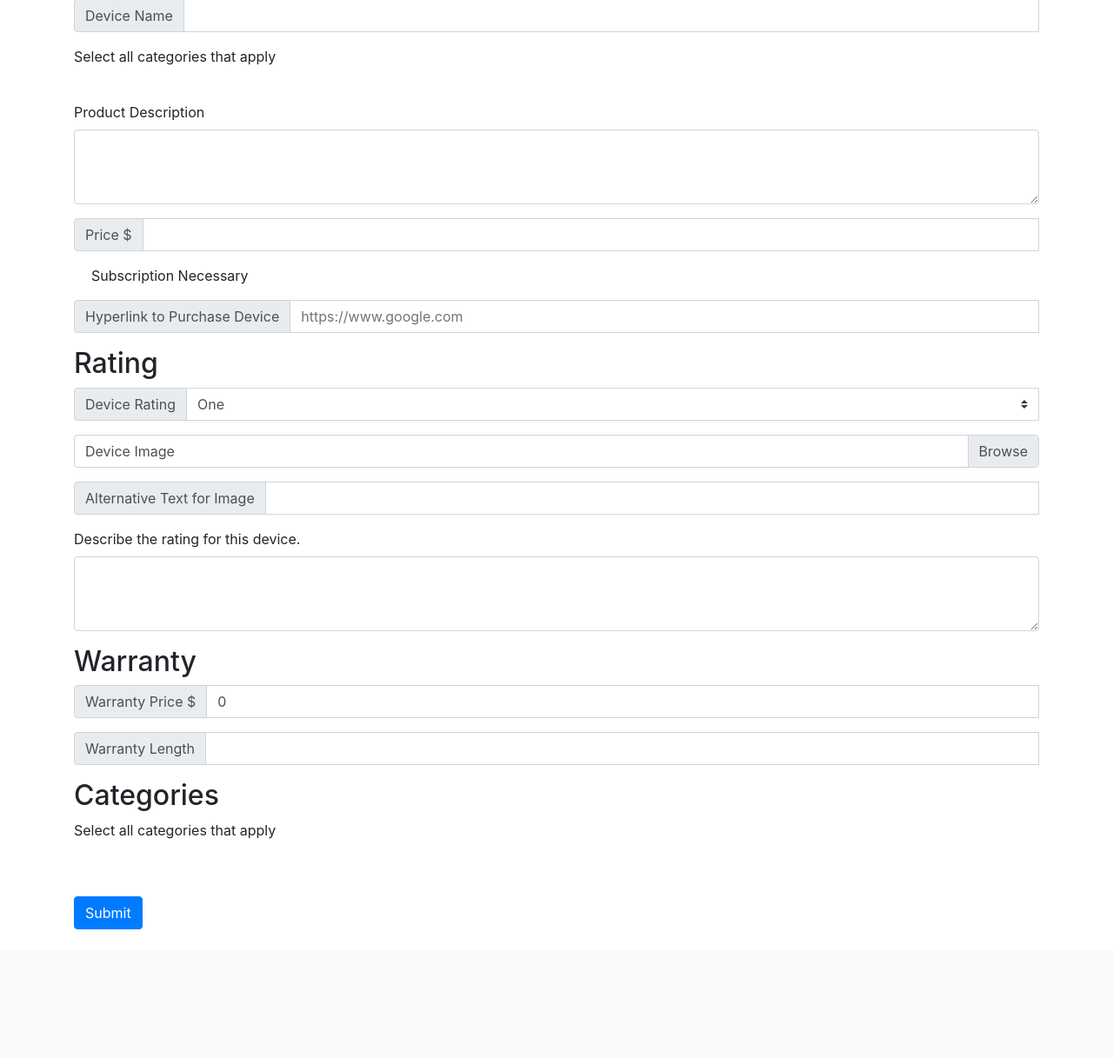
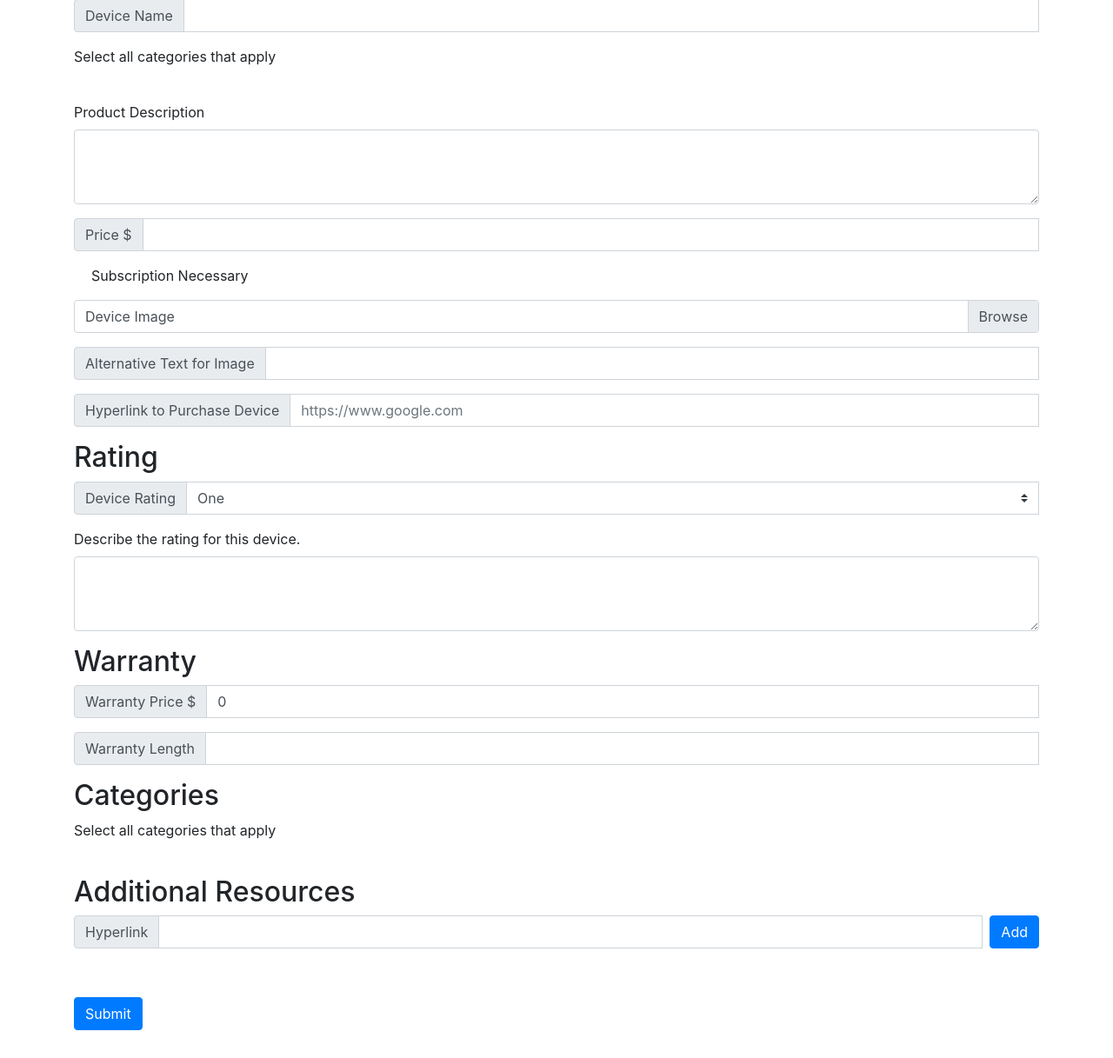
Before and after one commit to Dev-Laurin/smartHomeDevicesForDisabled, a Flask app: template smartify/templates/create_device.html in a window 1280 px wide. Shown: the part 127-1344 px from the top of the page at 87% size. Before the commit the page ends 1220 px from the top, so only its background shows below. Run offline with Flask 2, Linux system fonts and the light colour scheme; the template is opened without the code that fills it, so the values that code supplies are empty; some libraries are stand-ins or nearby versions.

Commit message:
Resources can now be added to a device.

```diff
--- a/smartify/templates/create_device.html
+++ b/smartify/templates/create_device.html
@@ -129,6 +129,34 @@
 			    </div>
 			</div>
 		</div>
+		<div class="form-group">
+			<div class="custom-file">
+				<label class="custom-file-label" for="deviceImage">Device Image</label>
+				<input type="file" class="custom-file-input" id="deviceImage" name='image' required>
+				<div class="valid-feedback">
+			    	Looks good!
+			    </div>
+			    <div class="invalid-feedback">
+			    	Please upload an image.
+			    </div>
+			</div>
+		</div>
+		<div class="input-group mb-3">
+		  <div class="input-group-prepend">
+		    <label class="input-group-text" for='image_alt'>Alternative Text for Image</label>
+		  </div>
+		  	{% if device.image_alt %}
+		  	<input name="image_alt" id='image_alt' type="text" class="form-control" value="{{device.image_alt}}" required />
+		  	{% else %}
+		  	<input name="image_alt" id='image_alt' type="text" class="form-control" required />
+		  	{% endif %}
+		  	<div class="valid-feedback">
+		    	Looks good!
+		    </div>
+		    <div class="invalid-feedback">
+		    	Must provide alternate text.
+		    </div>
+		</div>
 		<div class="input-group mb-3">
 		  <div class="input-group-prepend">
 		    <label class="input-group-text" for="link">Hyperlink to Purchase Device</label>
@@ -243,13 +243,44 @@
 			Choose at least one category.
 		</div>
 		<br>
+		<h2>Additional Resources</h2>
+		{% for resource in device.deviceresources %}
+		<div class="input-group mb-3">
+		  <div class="input-group-prepend">
+		    <label class="input-group-text" for="resourceLink">Hyperlink</label>
+		  </div>
+		  	<input type="text" name="resources[]" class="form-control" aria-label="Resource Link" id='{{resource.id}}' value="{{resource}}" placeholder='https://www.google.com'/>
+		</div>
+		{% endfor %}
+		<div id="newResources"></div>
+		<div class="input-group mb-2 mr-sm-2">
+		  <div class="input-group-prepend">
+		    <label class="input-group-text" for="newResourceLink">Hyperlink</label>
+		  </div>
+		  	<input type="text" name="newResourceLink" class="form-control" aria-label="Add Resource Link" id='newResourceLink'>
+		  	<button type="button" onclick="addResource('newResourceLink')" class="btn btn-primary ml-sm-2">Add</button>
+		</div>
+		<br>
 		<!-- {{ form.recaptcha }} -->
 		<br>
-		<button type='submit' class="btn btn-primary">Submit</button>
+		<button type='submit' class="btn btn-primary mb-2">Submit</button>
 	</form>
 	<br>
 </div>
 <script>
+	function addResource(id){
+		var resourceDiv = document.getElementById(id);
+		var text = resourceDiv.value;
+		var div = document.getElementById('newResources');
+		div.innerHTML += '<div class="input-group mb-3">' +
+		  '<div class="input-group-prepend">' +
+		    '<label class="input-group-text" for="' + text + '">Hyperlink</label>' +
+		  '</div>' +
+		  	'<input type="text" name="resources[]" class="form-control" aria-label="Resource Link" id="'+ text + '" value="' + text + '" placeholder="https://www.google.com"/>' +
+		'</div>';
+		resourceDiv.value = "";
+	}
+
 	(function() {
 	  'use strict';
 	  window.addEventListener('load', function() {
```
Also changed, not shown: other parts of smartify/templates/create_device.html (+0 -28 lines), smartify/models.py (+17 -0 lines), smartify/routes.py (+26 -7 lines), smartify/templates/device_details.html (+10 -0 lines), smartify/static/device/4/binder_3.42m_viewer.png (added), smartify/static/device/4/binder_4m_viewer.png (added), smartify/static/device/4/ceiling_filtered_y_z.png (added).
